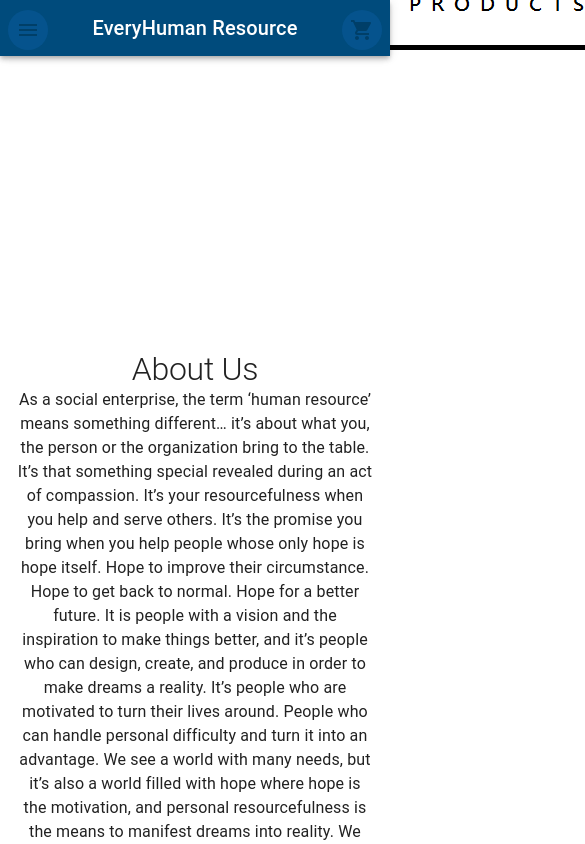
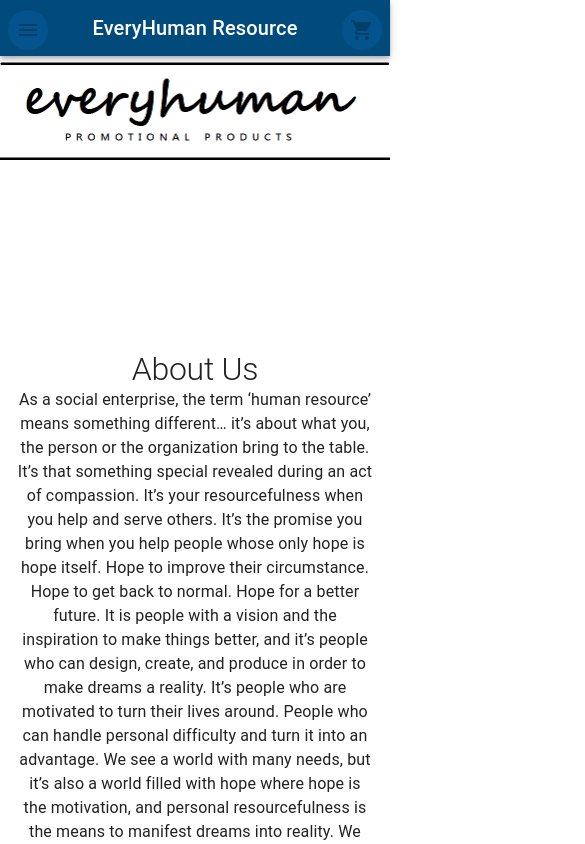
Before and after one commit to PatCHastings/everyhuman-resource, a React (Create React App) app: page / in a window 390 px wide. Shown: the top 844 px of the page, 585 px wide, since content can reach past the window. Built offline with nearby package versions, Linux system fonts and the light colour scheme.

Commit message:
modified responsiveness

```diff
--- a/src/MainPage.jsx
+++ b/src/MainPage.jsx
@@ -36,11 +36,10 @@
     opacity: aboutInView ? 1 : 0,
     transform: aboutInView ? "translateY(-150px)" : "translateY(0)",
     transition: "opacity 0.9s ease-out, transform 0.9s ease-out",
-    position: "absolute",
-    display: "flex",
-    justifyContent: "center",
-    alignItems: "center",
-    zIndex: "10",
+    position: "relative", // Ensure the image stays within the section
+    width: "100%", // Ensure image takes the full width of the container
+    height: "auto",
+    display: "block", // Make sure the image isn't floating
   };
 
   // Other section observers
@@ -65,21 +64,39 @@
         <NavBar isVisible={isNavVisible} />
       </div>
 
-      {/* Covering Image Positioned Over AboutUs */}
-      <div className="cover-image-container" style={coverImageAnimationStyles}>
-        <img
-          src="/everyhuman-promo-prod.png"
-          alt="Cover"
-          className="cover-image"
-        />
-      </div>
-
       {/* About Us Section */}
       <Container
         maxWidth="md"
         ref={aboutRef}
-        sx={{ ...aboutUsAnimationStyles, padding: "200px 0" }}
+        sx={{
+          ...aboutUsAnimationStyles,
+          position: "relative", // Ensure the container has relative positioning
+          padding: "200px 0",
+        }}
       >
+        {/* Cover Image Positioned Over AboutUs */}
+        <Box
+          sx={{
+            ...coverImageAnimationStyles,
+            position: "absolute", // Image is placed absolutely within the Container
+            top: 60,
+            left: 0,
+            right: 0,
+            zIndex: 2,
+          }}
+        >
+          <img
+            src="/everyhuman-promo-prod.png"
+            alt="Cover"
+            className="cover-image"
+            style={{
+              width: "100%",
+              height: "auto",
+              maxHeight: "500px",
+              zIndex: 2,
+            }}
+          />
+        </Box>
         <AboutUs />
       </Container>
 
--- a/src/components/context/InventoryContext.jsx
+++ b/src/components/context/InventoryContext.jsx
@@ -1,4 +1,5 @@
 import React, { createContext, useState, useContext } from "react";
+import DriveFolderUploadOutlinedIcon from "@mui/icons-material/DriveFolderUploadOutlined";
 
 // Create Inventory Context
 const InventoryContext = createContext();
@@ -8,22 +9,25 @@
 
 // Inventory Provider Component
 export const InventoryProvider = ({ children }) => {
+  const { uploadIcon } = DriveFolderUploadOutlinedIcon;
   const [inventoryItems, setInventoryItems] = useState([
     {
       id: 1,
-      name: "Item 1",
+      name: "XL Boots",
       category: "Excess",
-      price: "$100",
-      quantity: 500,
+      price: "$120",
+      quantity: 63,
       status: "Available",
+      image: "boots.webp",
     },
     {
       id: 2,
-      name: "Item 2",
+      name: "Hardhat",
       category: "Obsolete",
-      price: "$200",
-      quantity: 1200,
+      price: "$45",
+      quantity: 230,
       status: "Available",
+      image: "hardhat.webp",
     },
   ]);
 
--- a/src/components/context/InventoryForm.jsx
+++ b/src/components/context/InventoryForm.jsx
@@ -1,18 +1,21 @@
 import React, { useState } from "react";
 import { useInventory } from "./InventoryContext";
 import { Box, Button, TextField, Typography, MenuItem } from "@mui/material";
+import DriveFolderUploadOutlinedIcon from "@mui/icons-material/DriveFolderUploadOutlined";
 
 const categories = ["Excess", "Obsolete", "Slow-Moving"];
 const statuses = ["Available", "Pending", "Sold"];
 
 function InventoryForm() {
   const { addItem } = useInventory();
+  const { uploadIcon } = DriveFolderUploadOutlinedIcon;
   const [formData, setFormData] = useState({
     name: "",
     category: "",
     price: "",
     status: "Available",
     quantity: 0,
+    img: "",
   });
 
   const handleChange = (e) => {
@@ -30,15 +33,17 @@
       alert("Please fill in all fields.");
       return;
     }
-    addItem(formData); // Add item to inventory context
+    addItem(formData);
     setFormData({
       name: "",
       category: "",
       price: "",
       status: "Available",
       quantity: 0,
-    }); // Reset form
+      img: uploadIcon,
+    });
   };
+  console.log("data: ", formData);
 
   return (
     <Box component="form" onSubmit={handleSubmit} sx={{ mb: 4 }}>
--- a/src/components/inventorySolutions/InventorySolutions.jsx
+++ b/src/components/inventorySolutions/InventorySolutions.jsx
@@ -29,13 +29,14 @@
         <Box sx={{ maxWidth: "900px" }}>
           {/* InventoryForm and InventoryChart Side by Side */}
           <Grid container spacing={3} sx={{ mb: 4, justifyContent: "center" }}>
-            <Grid item xs={8} sm={8} md={6}>
+            <Grid item xs={12} sm={8} md={6}>
               <Box
                 sx={{
                   p: 3,
                   boxShadow: 3,
                   borderRadius: 2,
                   bgcolor: "rgba(250, 250, 250, 0.8)",
+                  width: "100%",
                 }}
               >
                 <Typography variant="h4" sx={{ mb: 2 }}>
@@ -44,7 +45,7 @@
                 <InventoryForm />
               </Box>
             </Grid>
-            <Grid item xs={8} sm={8} md={6}>
+            <Grid item xs={12} sm={8} md={6}>
               <Box
                 sx={{
                   alignItems: "center",
--- a/src/components/products/EveryhumanProducts.jsx
+++ b/src/components/products/EveryhumanProducts.jsx
@@ -13,7 +13,8 @@
             &nbsp;Products {/* This remains static */}
           </Typography>
           <Typography variant="body1" sx={{ mb: 6 }}>
-            Explore our range of products designed to improve lives.
+            These products may be problematic in your warehouse, but you can
+            unlock thier value by making them accessible to others:
           </Typography>
           <ProductGrid />
         </Container>
--- a/src/components/products/ProductGrid.jsx
+++ b/src/components/products/ProductGrid.jsx
@@ -6,8 +6,10 @@
   CardMedia,
   Typography,
   Button,
+  Box,
 } from "@mui/material";
 import { useInventory } from "../context/InventoryContext";
+import DriveFolderUploadOutlinedIcon from "@mui/icons-material/DriveFolderUploadOutlined";
 import { bgcolor } from "@mui/system";
 import { useTheme } from "@mui/material/styles";
 
@@ -30,10 +32,11 @@
                 height: "100%",
               }}
             >
+              {product.image ? (
                 <CardMedia
                   component="img"
                   alt={product.name}
-                image="/hat.png"
+                  image={product.image} // Use the product's image
                   title={product.name}
                   sx={{
                     maxWidth: "100%",
@@ -42,6 +45,19 @@
                     margin: "auto",
                   }}
                 />
+              ) : (
+                <Box
+                  sx={{
+                    display: "flex",
+                    justifyContent: "center",
+                    alignItems: "center",
+                    height: "200px",
+                    color: theme.palette.primary.main, // Apply theme color
+                  }}
+                >
+                  <DriveFolderUploadOutlinedIcon sx={{ fontSize: "4rem" }} />
+                </Box>
+              )}
               <CardContent>
                 <Typography variant="h6">{product.name}</Typography>
                 <Typography variant="body2" color="textSecondary">
```
Also changed, not shown: public/boots.webp (added), public/hardhat.webp (added). Lines whose indentation alone changed are shown as unchanged.
